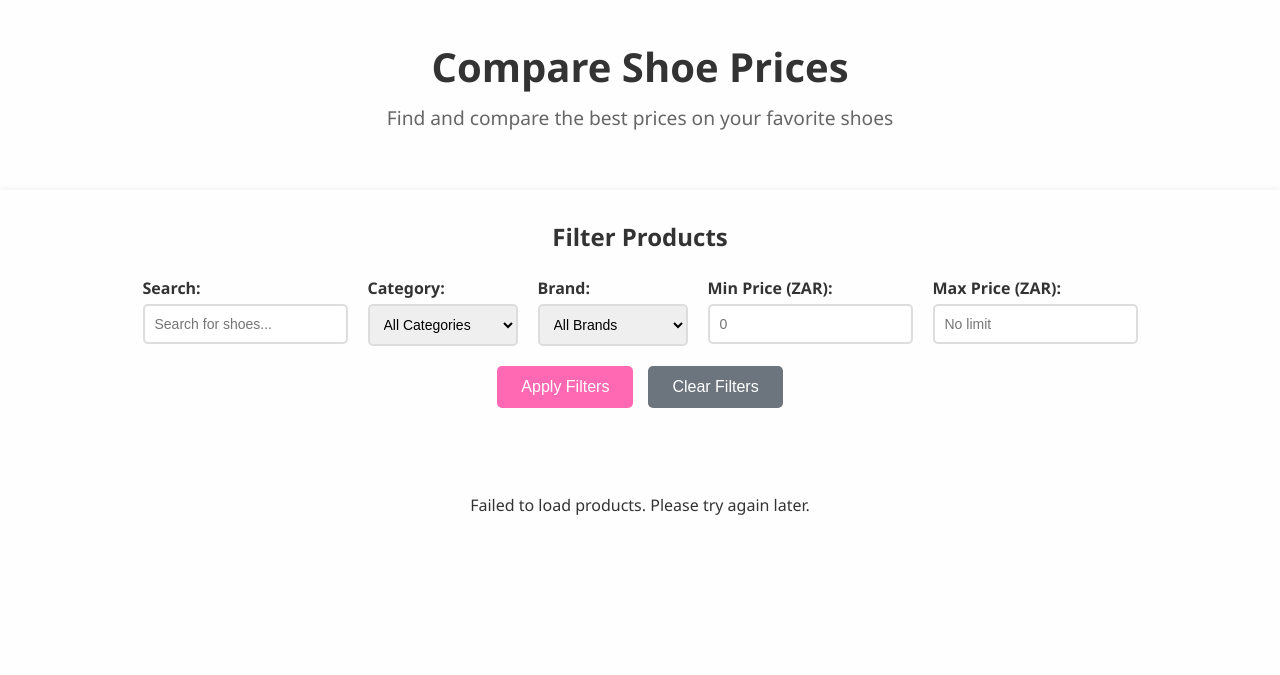
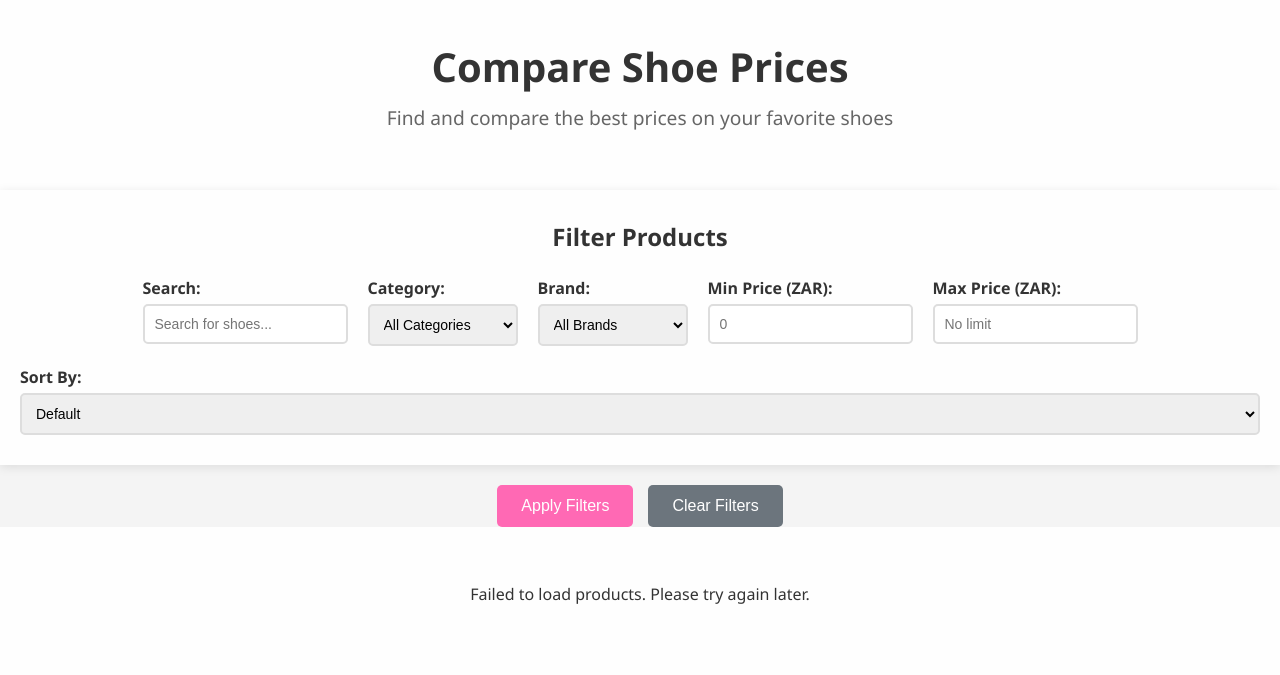
Before and after one commit to tl21thebe/Query-Queens, a PHP site: page /php/products.php in a window 1280 px wide. Shown: the part 681-1356 px from the top of the page. Run offline with PHP 8.4, Linux system fonts and the light colour scheme.

Commit message:
Update products.php
added sorting

```diff
--- a/php/products.php
+++ b/php/products.php
@@ -63,6 +63,19 @@
       </div>
     </div>
 
+        <!--Sort Dropdown -->
+      <div class="filter-group">
+        <label for="sort-order">Sort By:</label>
+        <select id="sort-order">
+          <option value="none">Default</option>
+          <option value="price-asc">Price: Low to High</option>
+          <option value="price-desc">Price: High to Low</option>
+          <option value="name-asc">Name: A to Z</option>
+          <option value="name-desc">Name: Z to A</option>
+        </select>
+      </div>
+    </div>
+
     <div class="filter-actions">
       <button onclick="applyFilters()" class="btn btn-primary">Apply Filters</button>
       <button onclick="clearFilters()" class="btn btn-secondary">Clear Filters</button>
```
